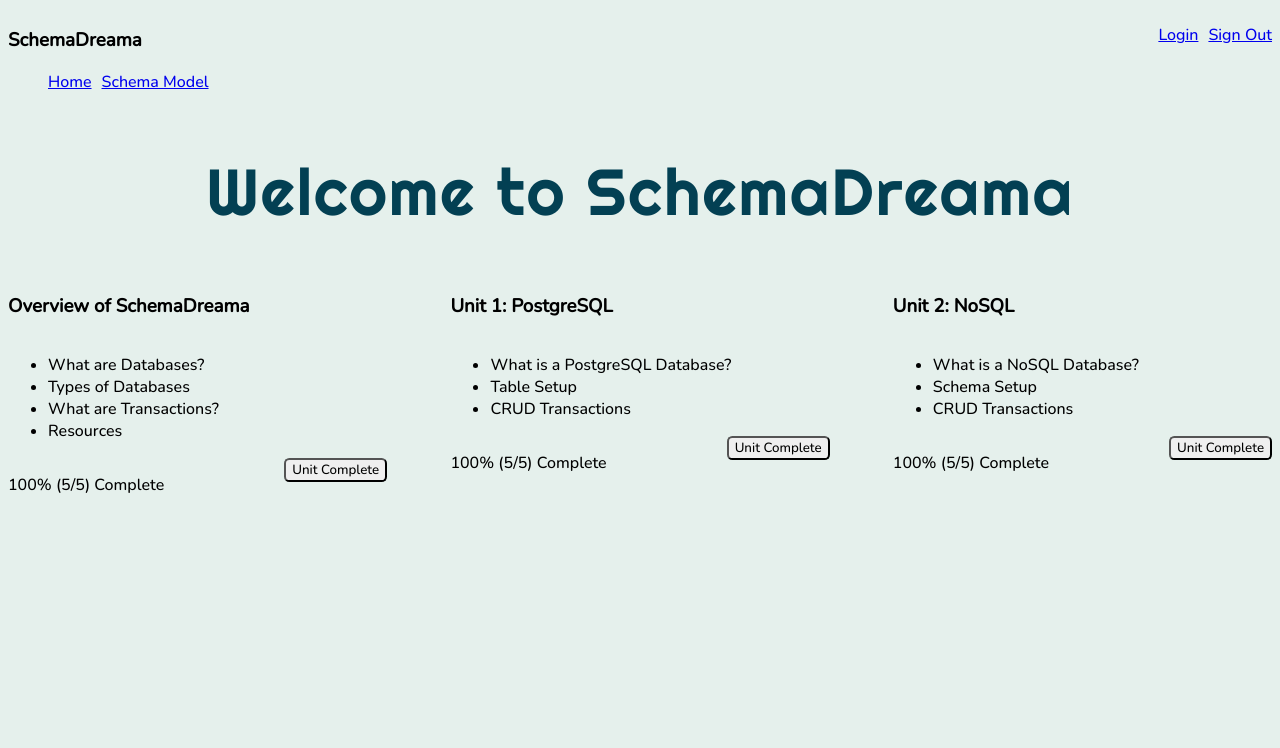
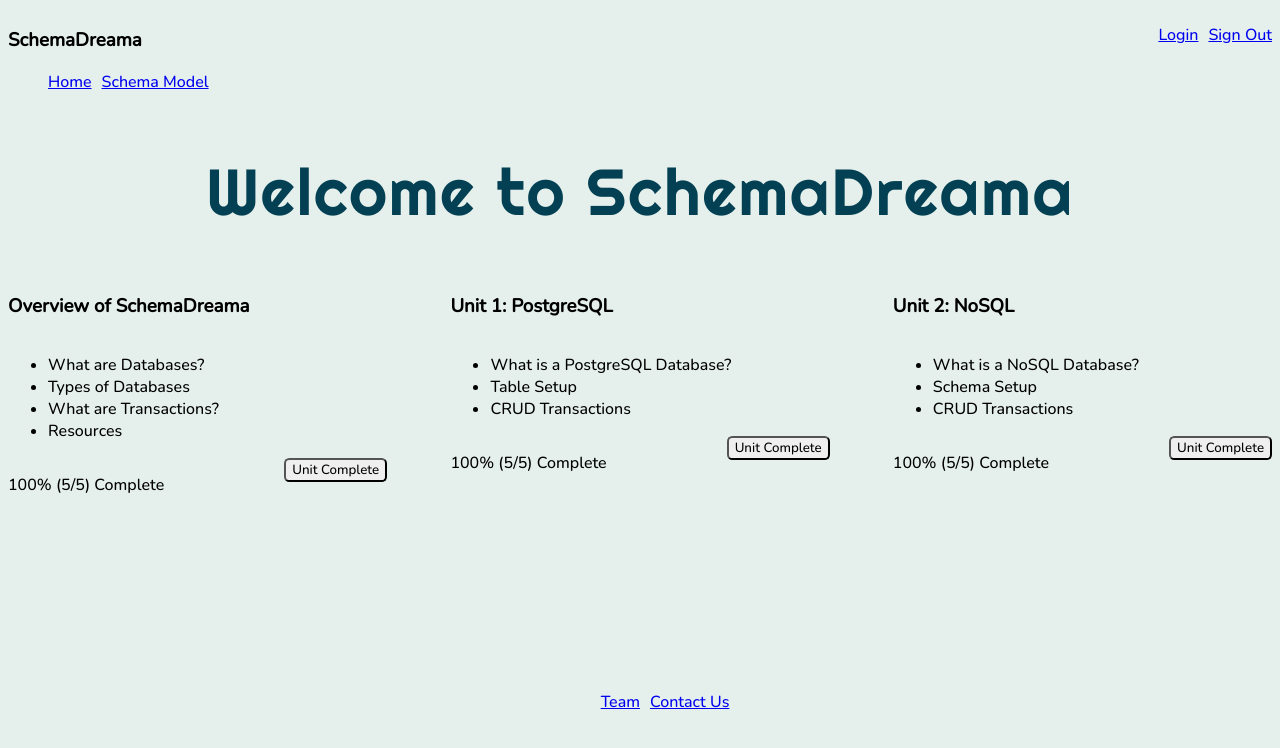
Before and after one commit to Goblin-Gang/Schema-Dreama, a React app: page / in a window 1280 px wide. Shown: the top 748 px of the page. Built offline with nearby package versions, Linux system fonts and the light colour scheme.

Commit message:
Added Footer w/ Team and Contact links

```diff
--- a/client/App.jsx
+++ b/client/App.jsx
@@ -8,7 +8,8 @@ import NoSQL from './pages/NoSQL.jsx';
 import SchemaModel from './pages/SchemaModel.jsx';
 import Login from './components/Authentication/Login.jsx';
 import SignUp from './components/Authentication/SignUp.jsx'
-
+import Team from './pages/Team.jsx';
+import Contact from './pages/Contact.jsx';
 
 export default function App(){
     return (
@@ -21,6 +22,8 @@ export default function App(){
             <Route path="SchemaModel" element={<SchemaModel />} />
             <Route path="Login" element={<Login />} />
             <Route path="SignUp" element={<SignUp />} />
+            <Route path="Team" element={<Team />} />
+            <Route path="Contact" element={<Contact />} />
           </Route>
         </Routes>
     );
--- /dev/null
+++ b/client/components/Footer.jsx
@@ -0,0 +1,20 @@
+import React from "react";
+import { Link } from "react-router-dom";
+
+export default function Footer (){
+
+    return (
+        <>
+          <div>
+            <ul>
+              <a>
+                <Link to="/Team">Team</Link>
+              </a>
+              <a>
+                <Link to="/Contact">Contact Us</Link>
+              </a>
+            </ul>
+          </div>
+        </>
+    );
+}
--- /dev/null
+++ b/client/pages/Contact.jsx
@@ -0,0 +1,10 @@
+import React from 'react'
+
+export default function Contact () {
+
+  return (
+    <>
+      <p>This is the contact page</p>
+    </>
+  );
+}
--- a/client/pages/Home.jsx
+++ b/client/pages/Home.jsx
@@ -1,6 +1,6 @@
 import React from 'react'
-import { Link, Outlet } from "react-router-dom";
 import CourseTitle from '../components/CourseTitle.jsx';
+import Footer from '../components/Footer.jsx';
 
 export default function Home () {
 
@@ -47,7 +47,6 @@ export default function Home () {
         unitList={courses[key].units}
       />);
   }
-  console.log(courseDisplay)
 
   return (
     <>
@@ -58,6 +57,10 @@ export default function Home () {
       <div className='courses'>
         {courseDisplay}
       </div>
+
+      <div className='footer'>
+        <Footer/>
+      </div>
     </>
   )
 }
--- a/client/pages/SchemaModel.jsx
+++ b/client/pages/SchemaModel.jsx
@@ -1,5 +1,4 @@
 import React, { Component, useState, useEffect } from 'react';
-
 import PastProjects from '../components/SchemaModel/PastProjects.jsx';
 import InputButton from '../components/SchemaModel/InputButton.jsx';
 import SchemaMaker from '../components/SchemaModel/SchemaMaker.jsx';
--- /dev/null
+++ b/client/pages/Team.jsx
@@ -0,0 +1,10 @@
+import React from 'react'
+
+export default function Team () {
+
+  return (
+    <>
+      <p>This is the team page</p>
+    </>
+  );
+}
--- a/client/styles/styles.css
+++ b/client/styles/styles.css
@@ -40,6 +40,16 @@
 .navRight a {
   margin-left: 5px; /* Adjust this value to add the desired space */
 }
+
+.footer ul {
+  display: flex;
+  justify-content: center;
+}
+
+.footer a {
+  margin-left: 5px; /* Adjust this value to add the desired space */
+}
+
 
 .tableOfConents {
   display: flex;
```
